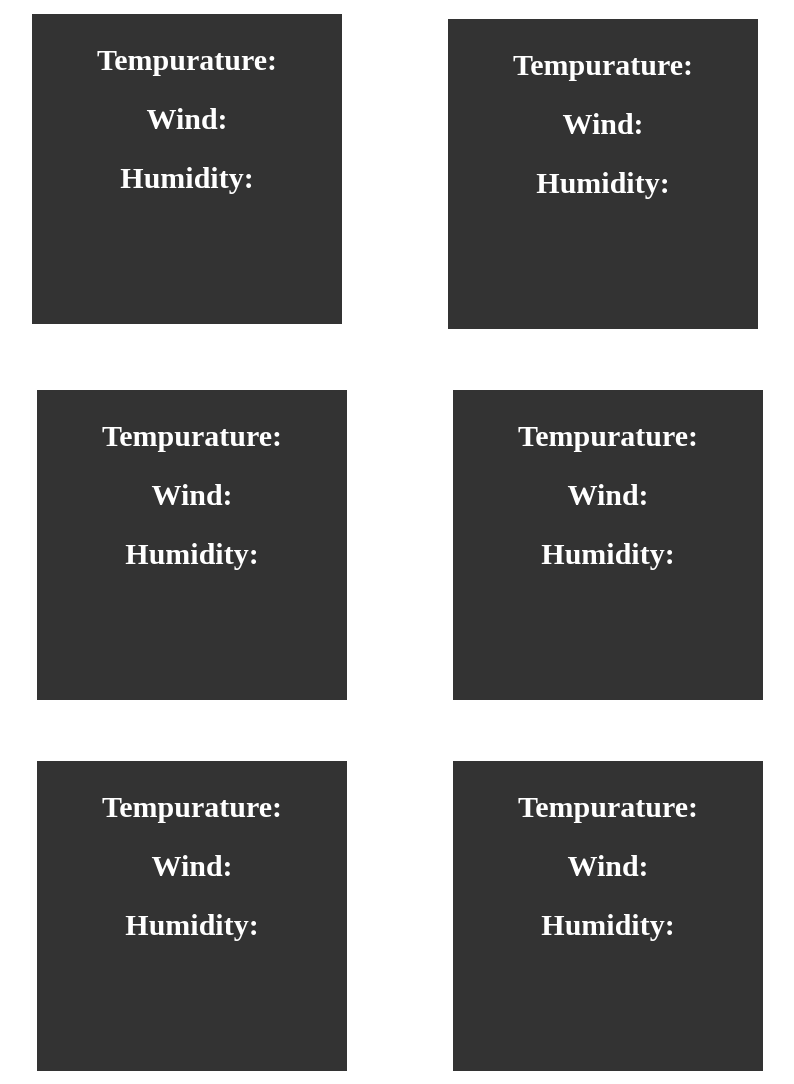
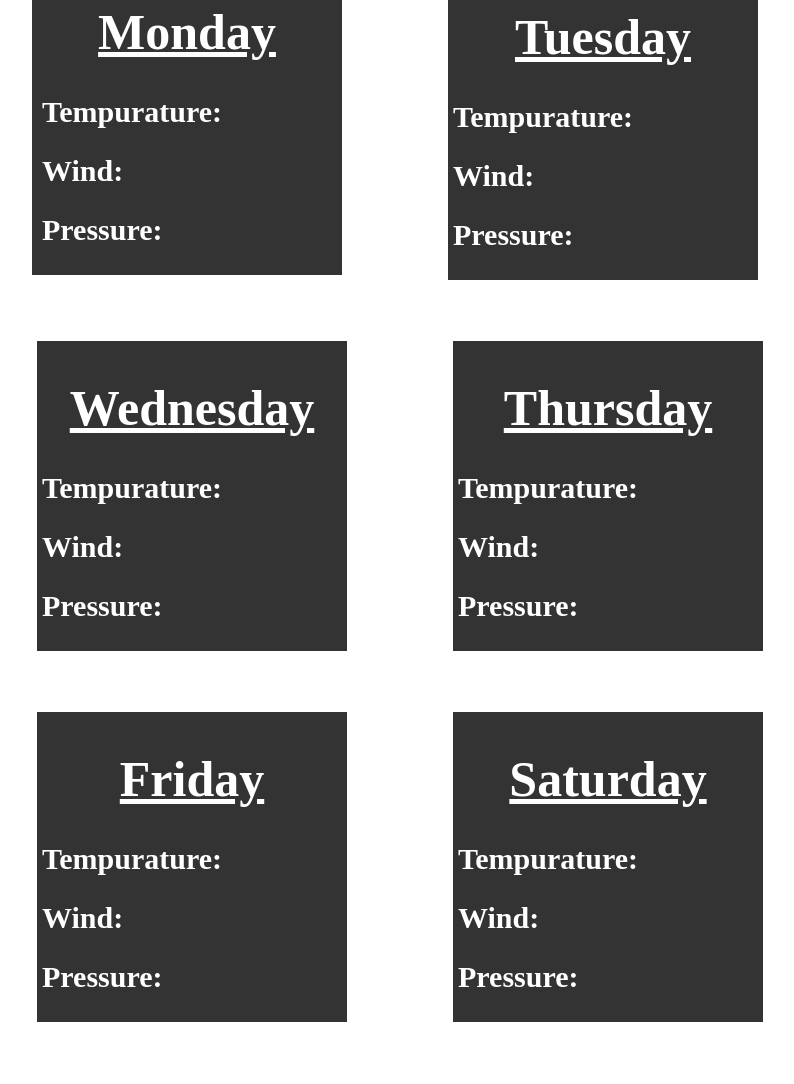
Before and after one commit to crlsedlt42/challenge_06_, a plain HTML site: page index.html in a window 1280 px wide. Shown: the part 401-1485 px from the top of the page, without its empty margins (34-828 px from the left). After the commit the page ends 1436 px from the top, so only its background shows below. Drawn offline with Linux system fonts and the light colour scheme.

Commit message:
Adding code from tutoring session.

```diff
--- a/assets/script.js
+++ b/assets/script.js
@@ -1 +1,37 @@
-console.log('Hello from script.js')
+var searchBtn = document.querySelector("#searchBtn");
+
+// Put fetch request inside a function
+
+function weatherInfo() {
+    var cityName = document.querySelector("#cityName").value;
+    var weatherAPI = `https://api.openweathermap.org/data/2.5/forecast?q=${cityName}&appid=456382b69ba78bc0d18ae825d9b6baff`;
+    console.log(cityName);
+
+
+    fetch(weatherAPI) // Endpoint
+        .then(response => response.json())
+        .then(data => {
+            console.log(data);
+            displayTodaysWeather(data);
+            displayFiveDayForecast(data);
+        });
+
+
+
+}
+
+// Add event listen to button for funtionality with api
+
+searchBtn.addEventListener("click", weatherInfo);
+
+// Route with inputed city name from user
+
+function displayTodaysWeather (dataParam) {
+    // Render Weather Data On Screen
+}
+
+// Funntion to display 5 day forecast
+
+function displayFiveDayForecast (dataParam) {
+
+}
--- a/assets/style.css
+++ b/assets/style.css
@@ -28,6 +28,13 @@ h2 {
 
 }
 
+h1 {
+    font-size: 50px;
+    font-weight: bold;
+    text-align: center;
+    text-decoration: underline;
+}
+
 #Weather {
     flex-direction: row;
     border-style: solid;
@@ -39,7 +46,7 @@ h2 {
     margin-left: 50px;
     margin-top: 50px;
     margin-right: 50px;
-    text-align: center;
+    text-align: left;
     font-size: 20px;
     font-weight: bold;
     background-color: #333;
@@ -57,7 +64,7 @@ h2 {
     margin-left: 50px;
     margin-top: 50px;
     margin-right: 50px;
-    text-align: center;
+    text-align: left;
     font-size: 20px;
     font-weight: bold;
     background-color: #333;
@@ -74,7 +81,7 @@ h2 {
     margin-left: 50px;
     margin-top: 50px;
     margin-right: 50px;
-    text-align: center;
+    text-align: left;
     font-size: 20px;
     font-weight: bold;
     background-color: #333;
@@ -91,7 +98,7 @@ h2 {
     margin-left: 50px;
     margin-top: 50px;
     margin-right: 50px;
-    text-align: center;
+    text-align: left;
     font-size: 20px;
     font-weight: bold;
     background-color: #333;
@@ -108,7 +115,7 @@ h2 {
     margin-left: 50px;
     margin-top: 50px;
     margin-right: 50px;
-    text-align: center;
+    text-align: left;
     font-size: 20px;
     font-weight: bold;
     background-color: #333;
@@ -125,7 +132,7 @@ h2 {
     margin-left: 50px;
     margin-top: 50px;
     margin-right: 50px;
-    text-align: center;
+    text-align: left;
     font-size: 20px;
     font-weight: bold;
     background-color: #333;
--- a/index.html
+++ b/index.html
@@ -14,78 +14,84 @@
 
     <div  class="searchbar">
         <h2>Search for City:</h2>
-        <input size="29" type="text" className="searchbar" placeholder="Search City">
-        <button id="searchbtn">search</button>
+        <input size="29" type="text" id="cityName" className="searchbar" placeholder="Search City">
+        <button id="searchBtn">search</button>
     </div>
 <div class="container">
     <div class="row" id="Weather">
         <div class="col">
+            <h1 class="weekday">Monday</h1>
             <h2 class="Tempurature">
                 Tempurature:
             </h2>
             <h2 class="Wind">
                 Wind:
             </h2>
-            <h2 class="Humidity">
-                Humidity:
+            <h2 class="Pressure">
+                Pressure:
             </h2>
         </div>
 
     </div>
     <div class="row">
         <div class="col" id="weather1">
+            <h1 class="weekday">Tuesday</h1>
             <h2 class="Tempurature1">
                 Tempurature:
             </h2>
             <h2 class="Wind1">
                 Wind:
             </h2>
-            <h2 class="Humidity1">
-                Humidity:
+            <h2 class="Pressure1">
+                Pressure:
             </h2>
         </div>
         <div class="col" id="weather2">
+            <h1 class="weekday">Wednesday</h1>
             <h2 class="Tempurature2">
                 Tempurature:
             </h2>
             <h2 class="Wind2">
                 Wind:
             </h2>
-            <h2 class="Humidity2">
-                Humidity:
+            <h2 class="Pressure2">
+                Pressure:
             </h2>
         </div>
         <div class="col" id="weather3">
+            <h1 class="weekday">Thursday</h1>
             <h2 class="Tempurature3">
                 Tempurature:
             </h2>
             <h2 class="Wind3">
                 Wind:
             </h2>
-            <h2 class="Humidity3">
-                Humidity:
+            <h2 class="Pressure3">
+                Pressure:
             </h2>
         </div>
         <div class="col" id="weather4">
+            <h1 class="weekday">Friday</h1>
             <h2 class="Tempurature4">
                 Tempurature:
             </h2>
             <h2 class="Wind4">
                 Wind:
             </h2>
-            <h2 class="Humidity4">
-                Humidity:
+            <h2 class="Pressure4">
+                Pressure:
             </h2>
         </div>
         <div class="col" id="weather5">
+            <h1 class="weekday">Saturday</h1>
             <h2 class="Tempurature5">
                 Tempurature:
             </h2>
             <h2 class="Wind5">
                 Wind:
             </h2>
-            <h2 class="Humidity5">
-                Humidity:
+            <h2 class="Pressure5">
+                Pressure:
             </h2>
         </div>
     </div>
```
